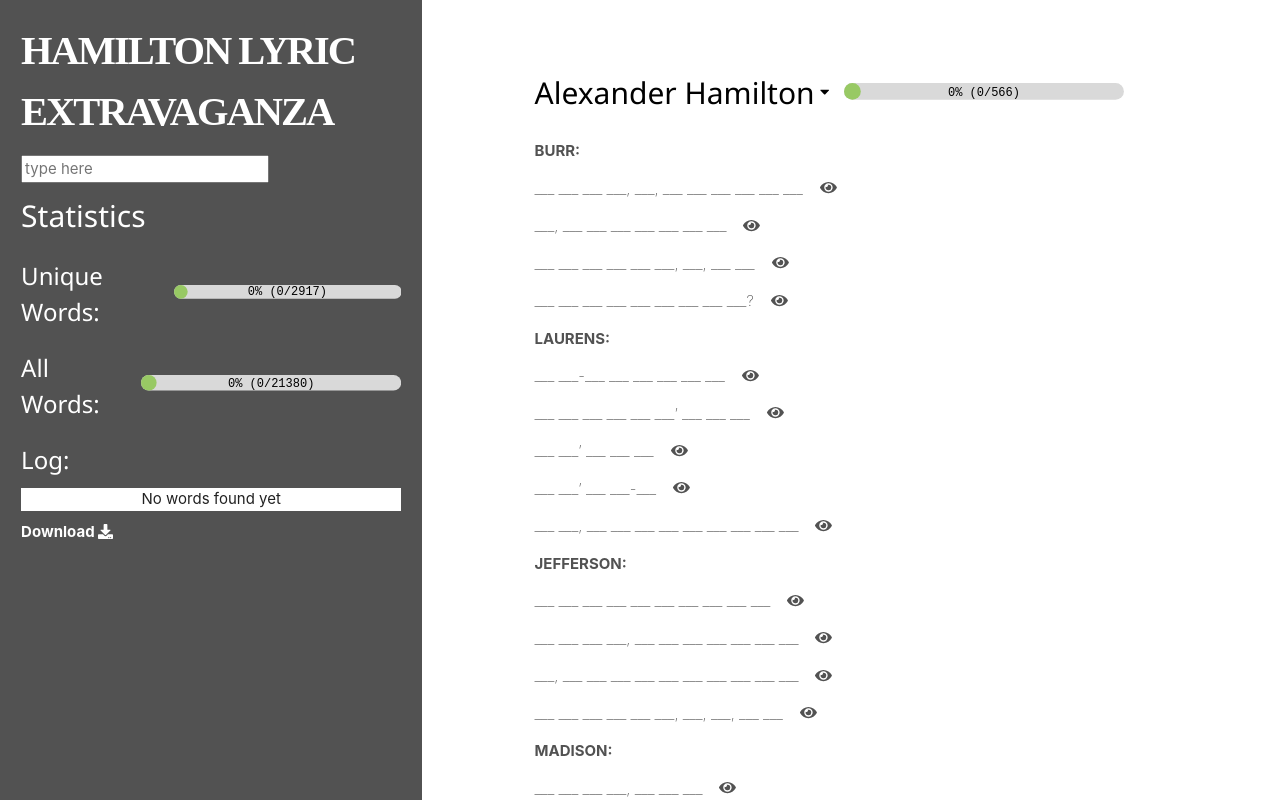
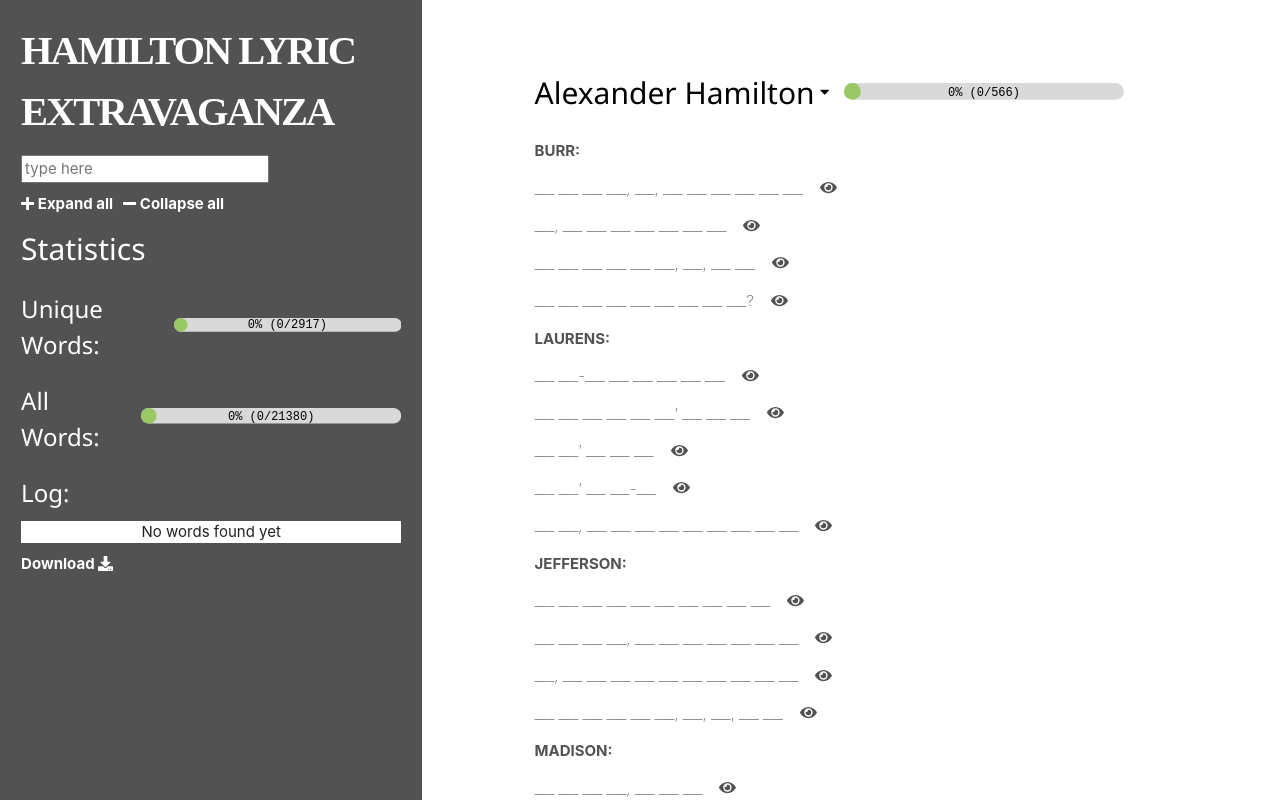
Before and after one commit to hovermeyer/musical-extravaganza, a React (Create React App) app: page / in a window 1280 px wide. Shown: the top 800 px of the page. Built offline with nearby package versions, Linux system fonts and the light colour scheme.

Commit message:
Add expand/collapse all song buttons

```diff
--- a/src/Components/App/App.js
+++ b/src/Components/App/App.js
@@ -32,6 +32,8 @@
     this.checkWords = this.checkWords.bind(this)
     this.changeSongVisibility = this.changeSongVisibility.bind(this)
     this.toggleLine = this.toggleLine.bind(this)
+    this.expandAllSongs = this.expandAllSongs.bind(this)
+    this.collapseAllSongs = this.collapseAllSongs.bind(this)
 
     this.state = {
       songDetails: songDetails,
@@ -57,6 +59,8 @@
             uniqueFound={this.state.uniqueFound}
             allTotal={this.state.totalWords}
             allFound={this.state.foundCount}
+            expandAllSongs={this.expandAllSongs}
+            collapseAllSongs={this.collapseAllSongs}
             log={this.state.log}
           />
         </div>
@@ -126,6 +130,23 @@
     currentSongDetails[song].visible = !currentSongDetails[song].visible
     this.setState({ songDetails: currentSongDetails })
   }
+
+  expandAllSongs() {
+    let songDetails = this.state.songDetails;
+    songDetails.forEach(song => {
+      song["visible"] = true
+    })
+    this.setState({ songDetails: songDetails })
+  }
+
+  collapseAllSongs() {
+    console.log("collapseAllSongs")
+    let songDetails = this.state.songDetails;
+    songDetails.forEach(song => {
+      song["visible"] = false
+    })
+    this.setState({ songDetails: songDetails })
+  }
 }
 
 export default App
--- a/src/Components/HeaderBar/HeaderBar.css
+++ b/src/Components/HeaderBar/HeaderBar.css
@@ -17,3 +17,13 @@
   font-weight: bold;
   margin-top: 10px;
 }
+
+.collapse-button-bar {
+  margin-top: 10px;
+  margin-bottom: 10px;
+}
+
+.collapse-all-button {
+  font-weight: bold;
+  margin-right: 10px;
+}
--- a/src/Components/HeaderBar/HeaderBar.js
+++ b/src/Components/HeaderBar/HeaderBar.js
@@ -4,12 +4,14 @@
 import DataTable from 'react-data-table-component'
 
 import { FontAwesomeIcon } from '@fortawesome/react-fontawesome'
-import { faDownload } from '@fortawesome/free-solid-svg-icons'
+import { faDownload, faPlus, faMinus } from '@fortawesome/free-solid-svg-icons'
 
 class HeaderBar extends Component {
   constructor(props) {
     super(props);
     this.handleTermChange = this.handleTermChange.bind(this)
+    this.expandAllSongs = this.expandAllSongs.bind(this)
+    this.collapseAllSongs = this.collapseAllSongs.bind(this)
     this.renderLog = this.renderLog.bind(this)
     this.downloadSaveFile = this.downloadSaveFile.bind(this)
   }
@@ -21,6 +23,10 @@
           Hamilton Lyric Extravaganza
         </h1>
         <input placeholder="type here" onChange={this.handleTermChange} value={this.props.searchValue} /> &nbsp; &nbsp;
+        <div className="collapse-button-bar">
+          <a className="collapse-all-button" onClick={this.expandAllSongs}><FontAwesomeIcon icon={faPlus} /> Expand all</a>
+          <a className="collapse-all-button" onClick={this.collapseAllSongs}><FontAwesomeIcon icon={faMinus} /> Collapse all</a>
+        </div>
         <h2>Statistics</h2>
         <div className="stats-line">
           <h3>Unique Words:</h3>
@@ -94,6 +100,14 @@
   handleTermChange(e) {
     this.props.handleTermChange(e)
   }
+
+  expandAllSongs() {
+    this.props.expandAllSongs()
+  }
+
+  collapseAllSongs() {
+    this.props.collapseAllSongs()
+  }
 }
 
 export default HeaderBar
```
